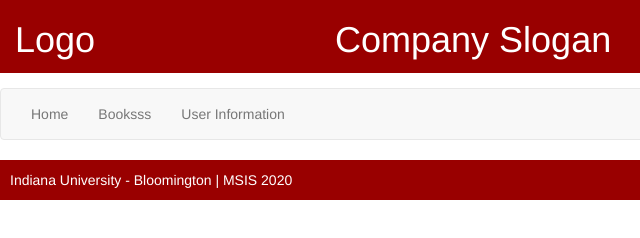
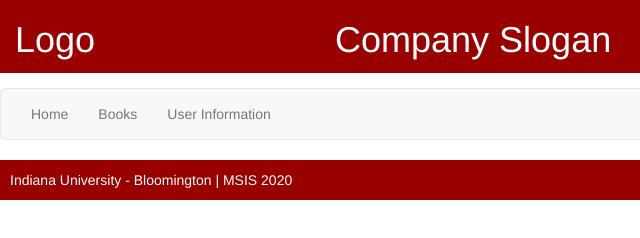
Before and after one commit to iu-msis/1-html-review-JesusSantillanMinila, a plain HTML site: page public/userinfo.html in a window 1280 px wide. Shown: the full height of the page, 0-640 px from the left. Drawn offline with nearby package versions, Linux system fonts and the light colour scheme.

Commit message:
Update userinfo.html

```diff
--- a/public/userinfo.html
+++ b/public/userinfo.html
@@ -37,7 +37,7 @@
             <div class = 'collapse navbar-collapse' id='mymenu'>
             <ul class = "nav navbar-nav">
             <li><a href="index.html">Home</a></li>
-            <li><a href="books.html">Booksss</a></li>
+            <li><a href="books.html">Books</a></li>
             <li><a href="userinfo.html">User Information</a></li>
 
 
```
